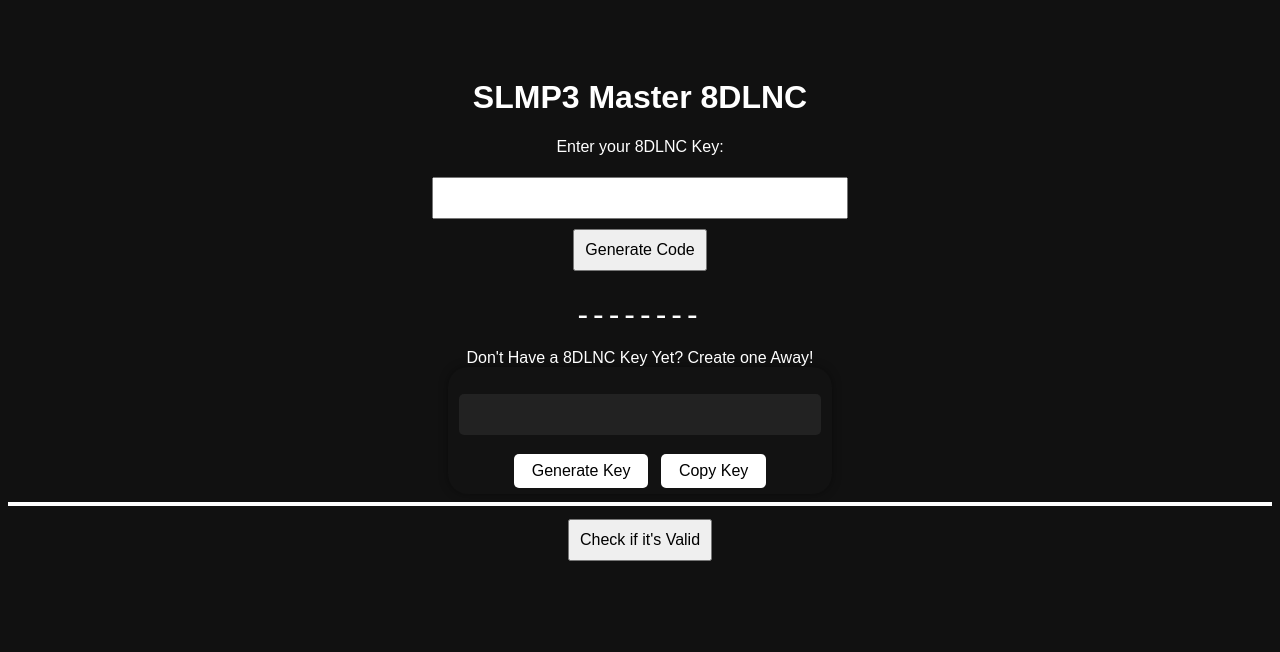
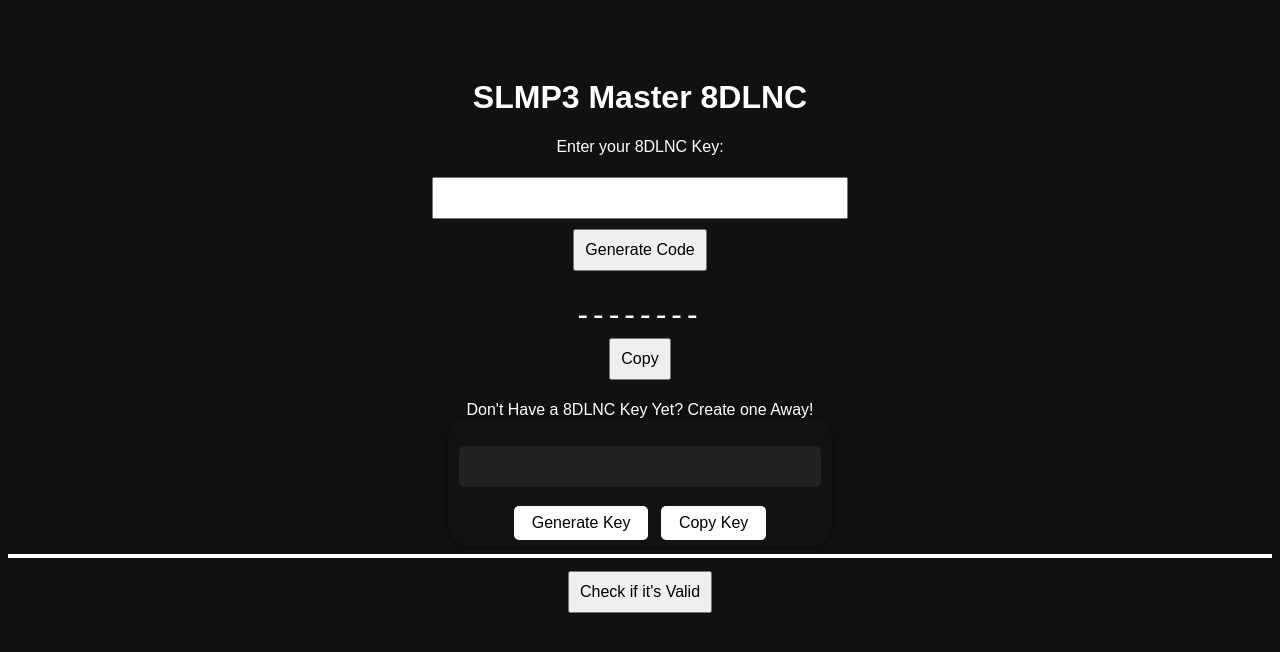
Before and after one commit to slmp3/8dlnc, a plain HTML site: page index.html in a window 1280 px wide. Drawn offline with Linux system fonts and the light colour scheme.

Commit message:
Add files via upload

```diff
--- a/index.html
+++ b/index.html
@@ -32,9 +32,8 @@
   <br>
   <button onclick="startGenerator()">Generate Code</button>
 
-  <div class="code" id="code">--------</div>
+  <div class="code" id="code">--------</div> <button onclick="copyf()">Copy</button>
   <p id="timer"></p>
-
   <script>
     const ALPHANUM = "ABCDEFGHIJKLMNOPQRSTUVWXYZ0123456789";
     const INTERVAL = 25;
@@ -140,6 +139,18 @@ function copy8DLNCKey() {
     .then(() => alert('8DLNC Key copied to clipboard!'))
     .catch(() => alert('Error copying key.'));
 }
+
+function copyf() {
+    const code = document.getElementById("code").textContent;
+
+    navigator.clipboard.writeText(code)
+        .then(() => {
+           alert("Copied");
+        })
+        .catch(err => {
+            console.error("Error:", err);
+        });
+}
 </script>
 <hr style="border: 2px solid #fff" </hr>
 <a href="index2.html">
```
